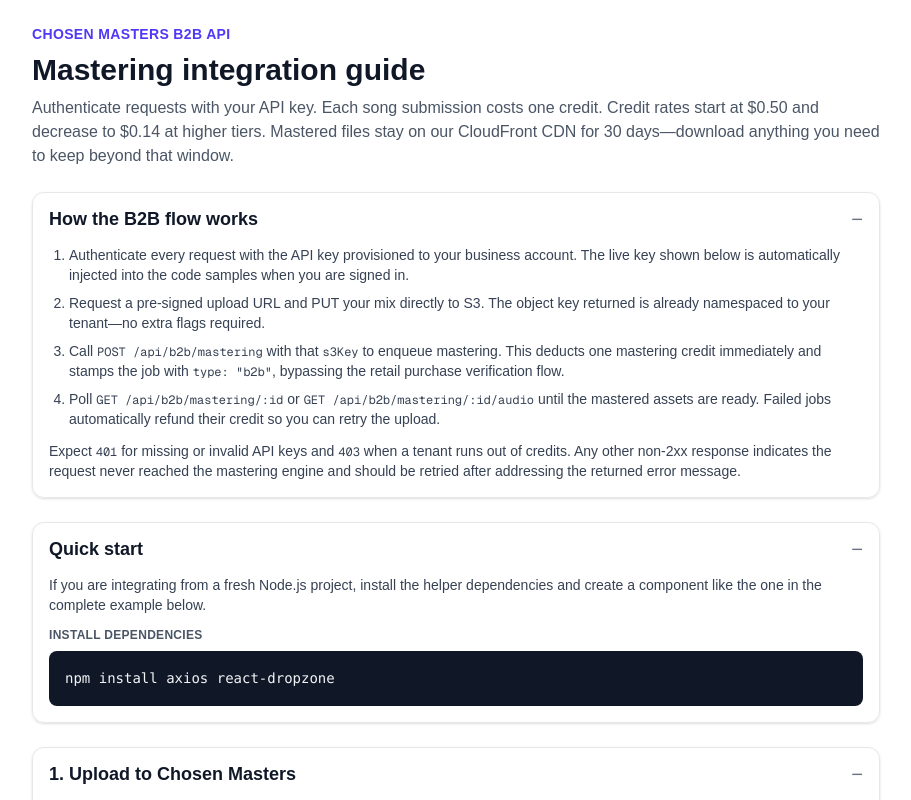
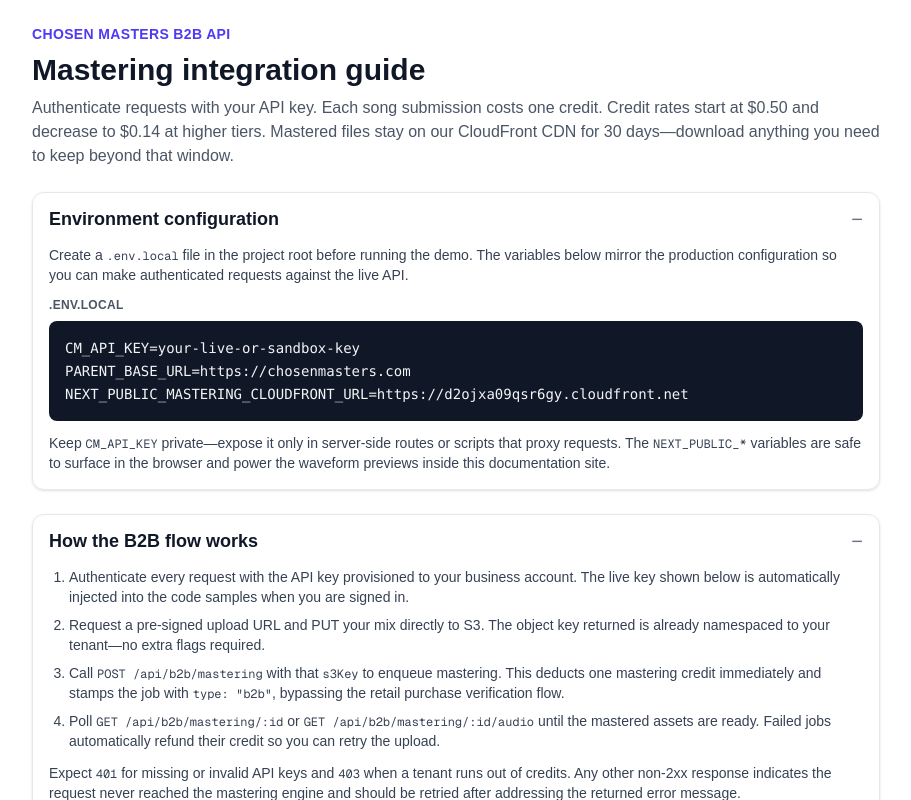
Before and after one commit to 3lonious/chosenmasters-mastering-api-demo, a Next.js app: page /mastering-docs in a window 1280 px wide. Shown: the top 800 px of the page, without its empty margins (184-1095 px from the left). Built offline with nearby package versions, Linux system fonts and the light colour scheme.

Commit message:
Update docs with environment setup guidance

```diff
--- a/app/mastering-docs/page.js
+++ b/app/mastering-docs/page.js
@@ -42,9 +42,7 @@
   );
 }
 
-const API_KEY = "35314b7a907a6f0cecbcb03aee8bc83e543a9f737c49fe351122aa0f61079d82";
-
-const CODE_UPLOAD = `const API_KEY = "${API_KEY}";
+const CODE_UPLOAD = `const API_KEY = process.env.CM_API_KEY;
 
 const response = await fetch('https://chosenmasters.com/api/b2b/mastering/upload-url', {
   method: 'POST',
@@ -67,7 +65,7 @@
 console.log('Upload using signed URL before it expires:', expiresIn, 'seconds');
 // PUT your file to uploadUrl with the provided headers before expiresIn seconds elapse.`;
 
-const CODE_SUBMIT = `const API_KEY = "${API_KEY}";
+const CODE_SUBMIT = `const API_KEY = process.env.CM_API_KEY;
 
 const res = await fetch('https://chosenmasters.com/api/b2b/mastering', {
   method: 'POST',
@@ -98,7 +96,7 @@
   console.log('CloudFront URL:', data.expectedUrl);
 }`;
 
-const CODE_STATUS = `const API_KEY = "${API_KEY}";
+const CODE_STATUS = `const API_KEY = process.env.CM_API_KEY;
 
 const res = await fetch('https://chosenmasters.com/api/b2b/mastering/' + jobId, {
   headers: { 'x-api-key': API_KEY },
@@ -127,7 +125,7 @@
   // document.getElementById('mastered-preview').src = data.url;
 }`;
 
-const CODE_AUDIO = `const API_KEY = "${API_KEY}";
+const CODE_AUDIO = `const API_KEY = process.env.CM_API_KEY;
 
 const res = await fetch(
   'https://chosenmasters.com/api/b2b/mastering/' + jobId + '/audio?intensity=all',
@@ -182,6 +180,24 @@
           Authenticate requests with your API key. Each song submission costs one credit. Credit rates start at $0.50 and decrease to $0.14 at higher tiers. Mastered files stay on our CloudFront CDN for 30 days—download anything you need to keep beyond that window.
         </p>
       </header>
+
+      <Section title="Environment configuration" defaultOpen>
+        <p>
+          Create a <code className="font-mono text-xs">.env.local</code> file in the project root before running the demo. The
+          variables below mirror the production configuration so you can make authenticated requests against the live API.
+        </p>
+        <CodeBlock
+          label=".env.local"
+          code={`CM_API_KEY=your-live-or-sandbox-key
+PARENT_BASE_URL=https://chosenmasters.com
+NEXT_PUBLIC_MASTERING_CLOUDFRONT_URL=https://d2ojxa09qsr6gy.cloudfront.net`}
+        />
+        <p>
+          Keep <code className="font-mono text-xs">CM_API_KEY</code> private—expose it only in server-side routes or scripts
+          that proxy requests. The <code className="font-mono text-xs">NEXT_PUBLIC_*</code> variables are safe to surface in the
+          browser and power the waveform previews inside this documentation site.
+        </p>
+      </Section>
 
       <Section title="How the B2B flow works" defaultOpen>
         <ol className="list-decimal pl-5 space-y-2">
```
Also changed, not shown: 1 other file (tests, documents, lock files or other folders).
